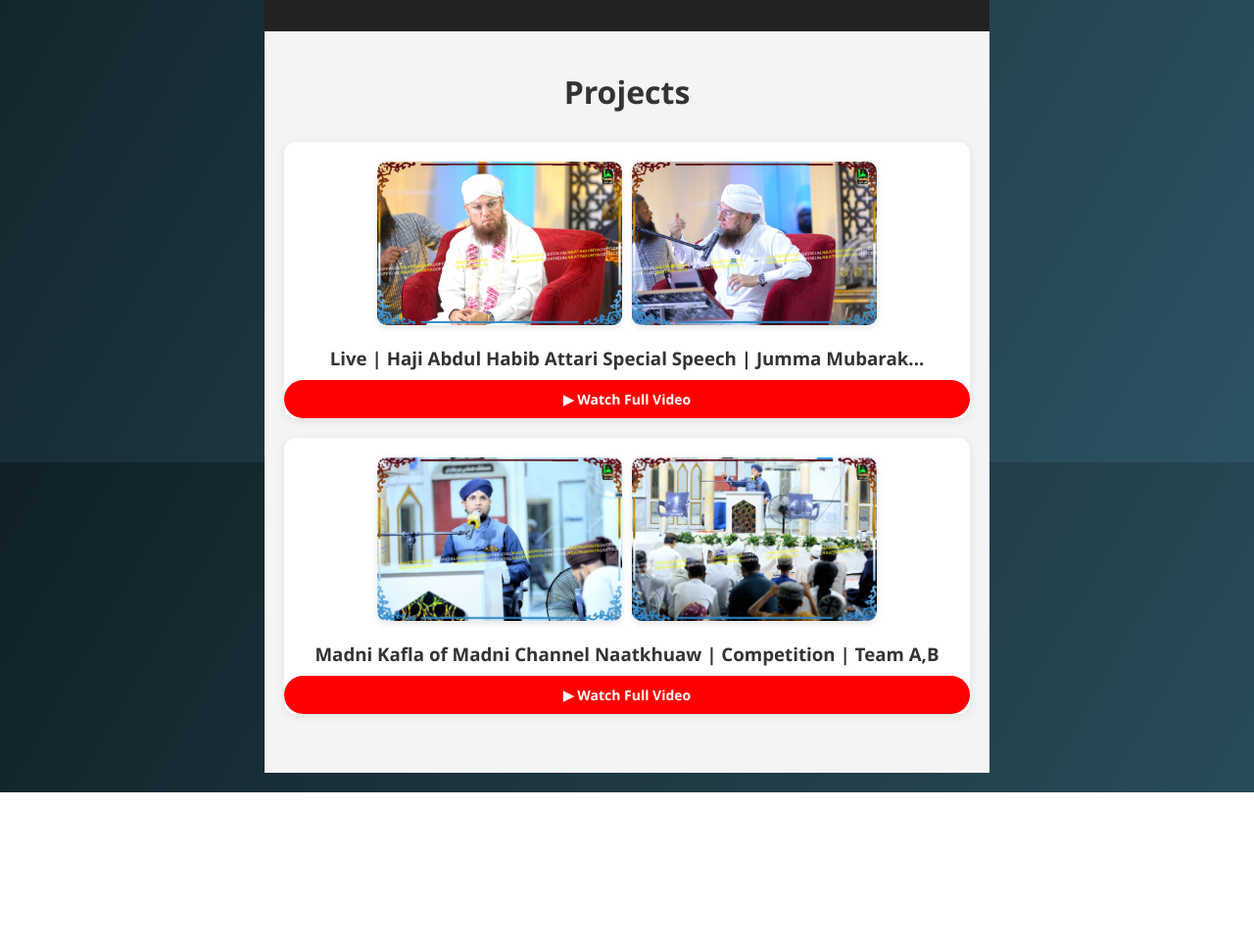
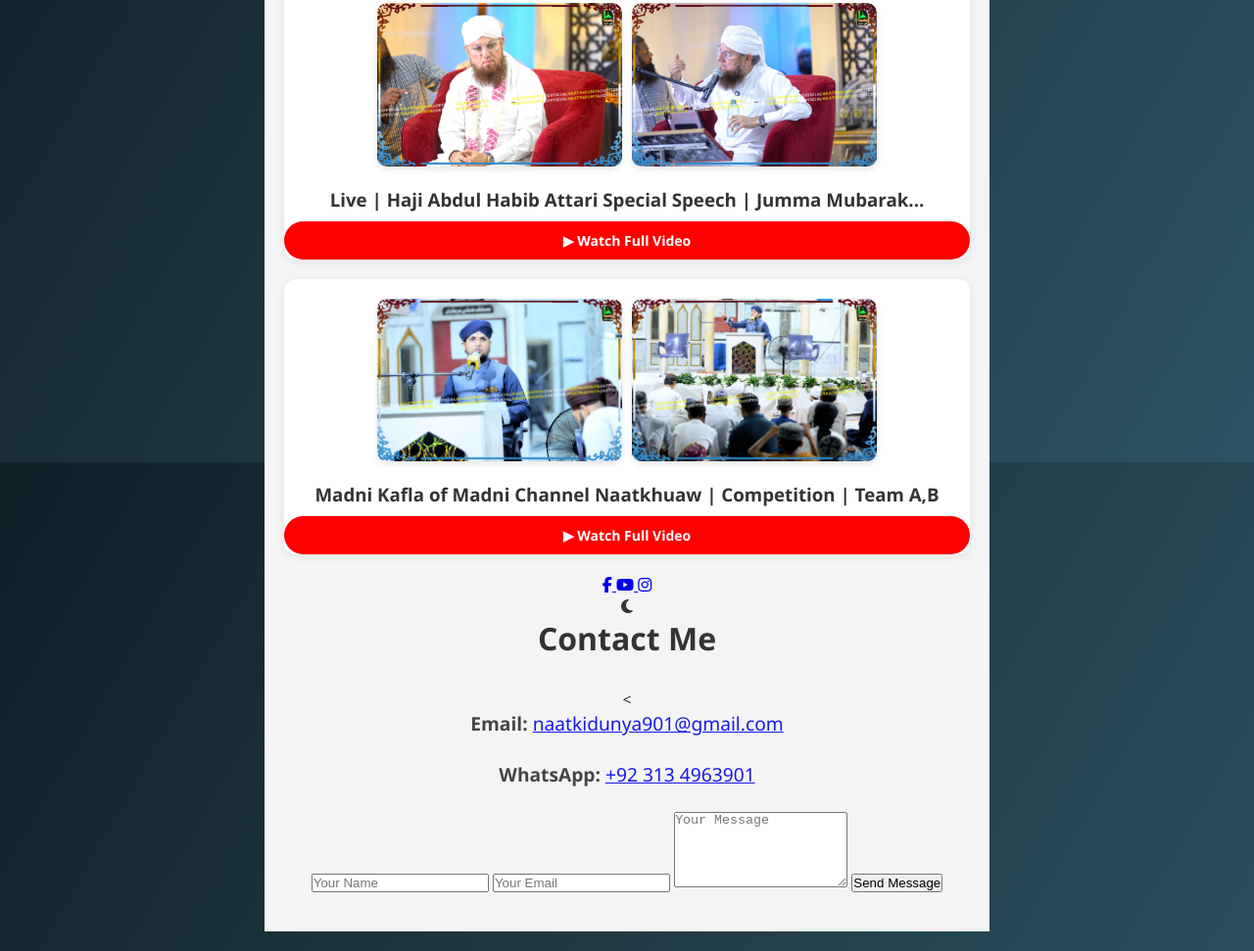
Before and after one commit to MunibRafique/duniya, a plain HTML site: page index.html in a window 1280 px wide. Shown: the part 328-1299 px from the top of the page at 98% size. Before the commit the page ends 1137 px from the top, so only its background shows below. Drawn offline with Linux system fonts and the light colour scheme; files whose address does not match are found by name.

Commit message:
Update index.html

```diff
--- a/index.html
+++ b/index.html
@@ -5,6 +5,7 @@
   <meta name="viewport" content="width=device-width, initial-scale=1.0"/>
   <title>Naat ki Duniya</title>
   <link rel="stylesheet" href="style.css">
+<link rel="stylesheet" href="https://cdnjs.cloudflare.com/ajax/libs/font-awesome/6.5.0/css/all.min.css">
 </head>
 <body>
   <section class="hero">
@@ -53,6 +54,55 @@
   <h3>Madni Kafla of Madni Channel Naatkhuaw | Competition | Team A,B</h3>
   <a href="https://youtu.be/zc751yyLvXc?si=AuQShoTwhsqbsbAP" target="_blank" class="watch-button">▶ Watch Full Video</a>
 </div>
+<div class="social-links">
+  <a href="https://www.facebook.com/share/1SoXqpwNDD/" target="_blank">
+    <i class="fab fa-facebook-f"></i>
+  </a>
+  <a href="https://youtube.com/@officialnaatkidunya?si=41rm96Sf7adHhYbn" target="_blank">
+    <i class="fab fa-youtube"></i>
+  </a>
+  <a href="https://www.instagram.com/official_naat_ki_dunya?igsh=ZnB0dGZuaWZxbGU1" target="_blank">
+    <i class="fab fa-instagram"></i>
+  </a>
+</div>
+<div class="dark-toggle" onclick="toggleDarkMode()">
+  <i class="fas fa-moon"></i>
+</div>
+
+<script>
+  function toggleDarkMode() {
+    document.body.classList.toggle("dark-mode");
+    const icon = document.querySelector(".dark-toggle i");
+    if (document.body.classList.contains("dark-mode")) {
+      icon.classList.remove("fa-moon");
+      icon.classList.add("fa-sun");
+    } else {
+      icon.classList.remove("fa-sun");
+      icon.classList.add("fa-moon");
+    }
+  }
+</script>
+<section id="contact" class="contact-section">
+  <h2>Contact Me</h2>
+
+  <<div class="contact-info">
+  <p>
+    <strong>Email:</strong>
+    <a href="mailto:naatkidunya901@gmail.com">naatkidunya901@gmail.com</a>
+  </p>
+  <p>
+    <strong>WhatsApp:</strong>
+    <a href="https://wa.me/923134963901" target="_blank">+92 313 4963901</a>
+  </p>
+</div>
+
+  <form class="contact-form">
+    <input type="text" placeholder="Your Name" required>
+    <input type="email" placeholder="Your Email" required>
+    <textarea rows="5" placeholder="Your Message" required></textarea>
+    <button type="submit">Send Message</button>
+  </form>
+</section>
 
 </section>
     </div>
```
